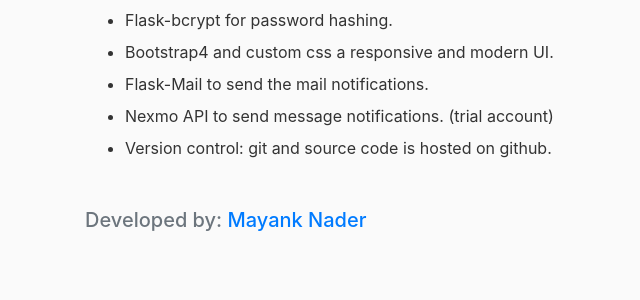
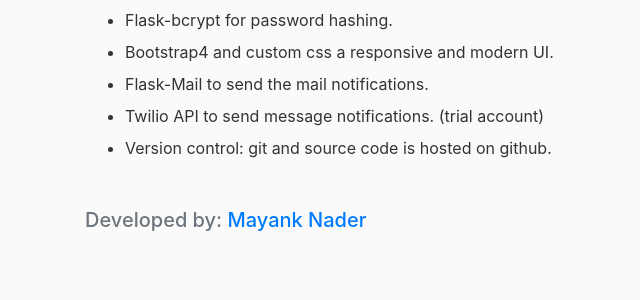
Before and after one commit to makkoncept/entry_management_system, a Flask app: page /about in a window 1280 px wide. Shown: the part 274-574 px from the top of the page, without its empty margins (0-640 px from the left). Run offline with Flask 2, Linux system fonts and the light colour scheme; some libraries are stand-ins or nearby versions.

Commit message:
twilio instead of nexmo

```diff
--- a/entrymanagement/templates/about.html
+++ b/entrymanagement/templates/about.html
@@ -11,7 +11,7 @@
     <li class="mb-2">Flask-bcrypt for password hashing.</li>
     <li class="mb-2">Bootstrap4 and custom css a responsive and modern UI.</li>
     <li class="mb-2">Flask-Mail to send the mail notifications.</li>
-    <li class="mb-2">Nexmo API to send message notifications. (trial account)</li>
+    <li class="mb-2">Twilio API to send message notifications. (trial account)</li>
     <li class="mb-2">Version control: git and source code is hosted on github.</li>
 </ul>
 <h5 class="mt-4 text-secondary">Developed by: <a href="http://github.com/makkoncept">Mayank Nader</a></h5>
```
